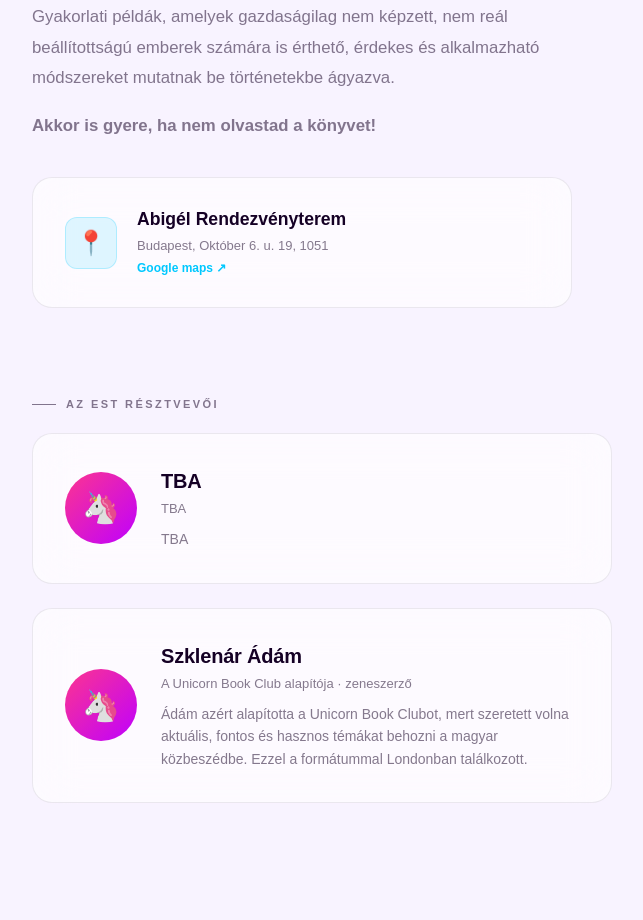
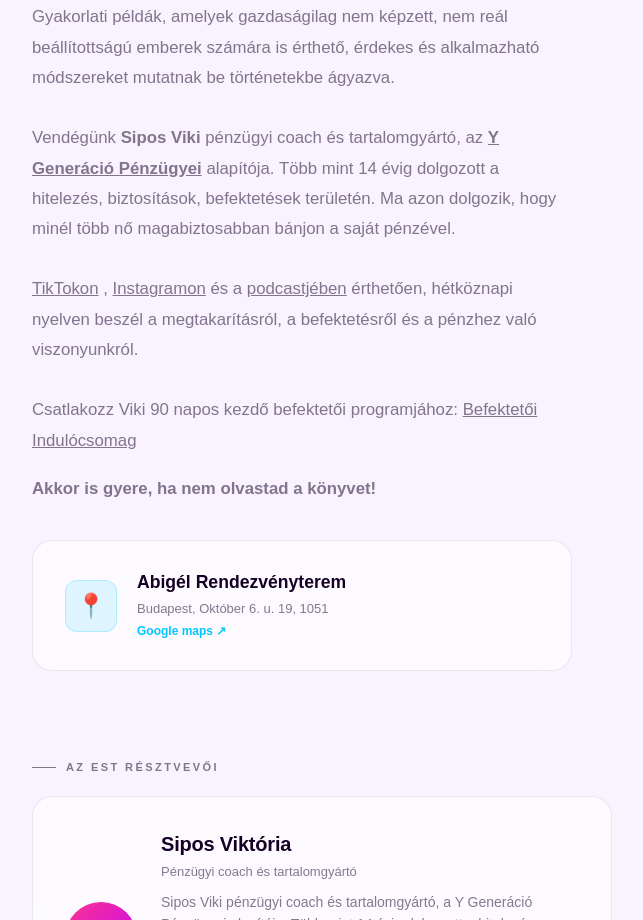
Before and after one commit to sitcom987/unicorn-site, a plain HTML site: page 2026/11-29.html in a window 1280 px wide. Shown: the part 1880-2800 px from the top of the page, without its empty margins (36-679 px from the left). Drawn offline with Linux system fonts and the light colour scheme; a web font is replaced by a local one.

Commit message:
Nov 29 vendég

```diff
--- a/2026/11-29.html
+++ b/2026/11-29.html
@@ -99,7 +99,7 @@
     <div class="edition-strip" aria-hidden="true">
       <span>✦ No. 12</span>
       <span>✦ November 2026</span>
-      <span>✦ Textilgyár</span>
+      <span>✦ Abigél Rendezvényszalon</span>
       <span>✦ A pénz pszichológiája</span>
       <span>✦ Személyes pénzügyek, pénz, pszichológia</span>
       <span>✦ November 2026</span>
@@ -215,6 +215,12 @@
             A fejezetek olyan témákat dolgoznak fel, mint a generációk különböző tapasztalatai, a szerencse és kockázat viszonya, a racionalitás, a hibázás kezelése, a meggazdagodás és gazdagnak maradás képessége, valamint tudni, hogy mikor elég, és, hogy a vagyon nem az amit látsz, hanem amit nem látsz.
             <br><br>
             Gyakorlati példák, amelyek gazdaságilag nem képzett, nem reál beállítottságú emberek számára is érthető, érdekes és alkalmazható módszereket mutatnak be történetekbe ágyazva.
+            <br><br>
+            Vendégünk <strong>Sipos Viki </strong>pénzügyi coach és tartalomgyártó, az <strong><a href="https://ebook.siposviki.com/digitalis-csomag" target="_blank" style="text-decoration: underline;">Y Generáció Pénzügyei</a></strong>  alapítója. Több mint 14 évig dolgozott a hitelezés, biztosítások, befektetések területén. Ma azon dolgozik, hogy minél több nő magabiztosabban bánjon a saját pénzével.
+            <br><br>
+            <a href="https://www.tiktok.com/@ygeneraciospenzugyek" target="_blank" style="text-decoration: underline;">TikTokon</a> , <a href="https://www.instagram.com/ygeneraciospenzugyek" target="_blank" style="text-decoration: underline;">Instagramon</a> és a <a href="https://www.youtube.com/@sipos.viktoria" target="_blank" style="text-decoration: underline;">podcastjében</a> érthetően, hétköznapi nyelven beszél a megtakarításról, a befektetésről és a pénzhez való viszonyunkról.
+            <br><br>
+            Csatlakozz Viki 90 napos kezdő befektetői programjához: <a href="https://ebook.siposviki.com/digitalis-csomag" target="_blank" style="text-decoration: underline;">Befektetői Indulócsomag</a>
           </p>
             <p>
               <strong>Akkor is gyere, ha nem olvastad a könyvet!</strong>
@@ -275,10 +281,14 @@
       <div class="host-card glass fade-in delay-1">
         <div class="host-avatar" aria-hidden="true">🦄</div>
         <div>
-          <div class="host-name">TBA</div>
-          <div class="host-role">TBA</div>
+          <div class="host-name">Sipos Viktória</div>
+          <div class="host-role">Pénzügyi coach és tartalomgyártó</div>
           <p class="host-bio">
-            TBA
+            Sipos Viki pénzügyi coach és tartalomgyártó, a Y Generáció Pénzügyei alapítója. Több mint 14 évig dolgozott a hitelezés, biztosítások, befektetések területén. Ma azon dolgozik, hogy minél több nő magabiztosabban bánjon a saját pénzével.
+            <br>
+            TikTokon, Instagramon és a podcastjében érthetően, hétköznapi nyelven beszél a megtakarításról, a befektetésről és a pénzhez való viszonyunkról.
+
+
           </p>
         </div>
       </div>
```
